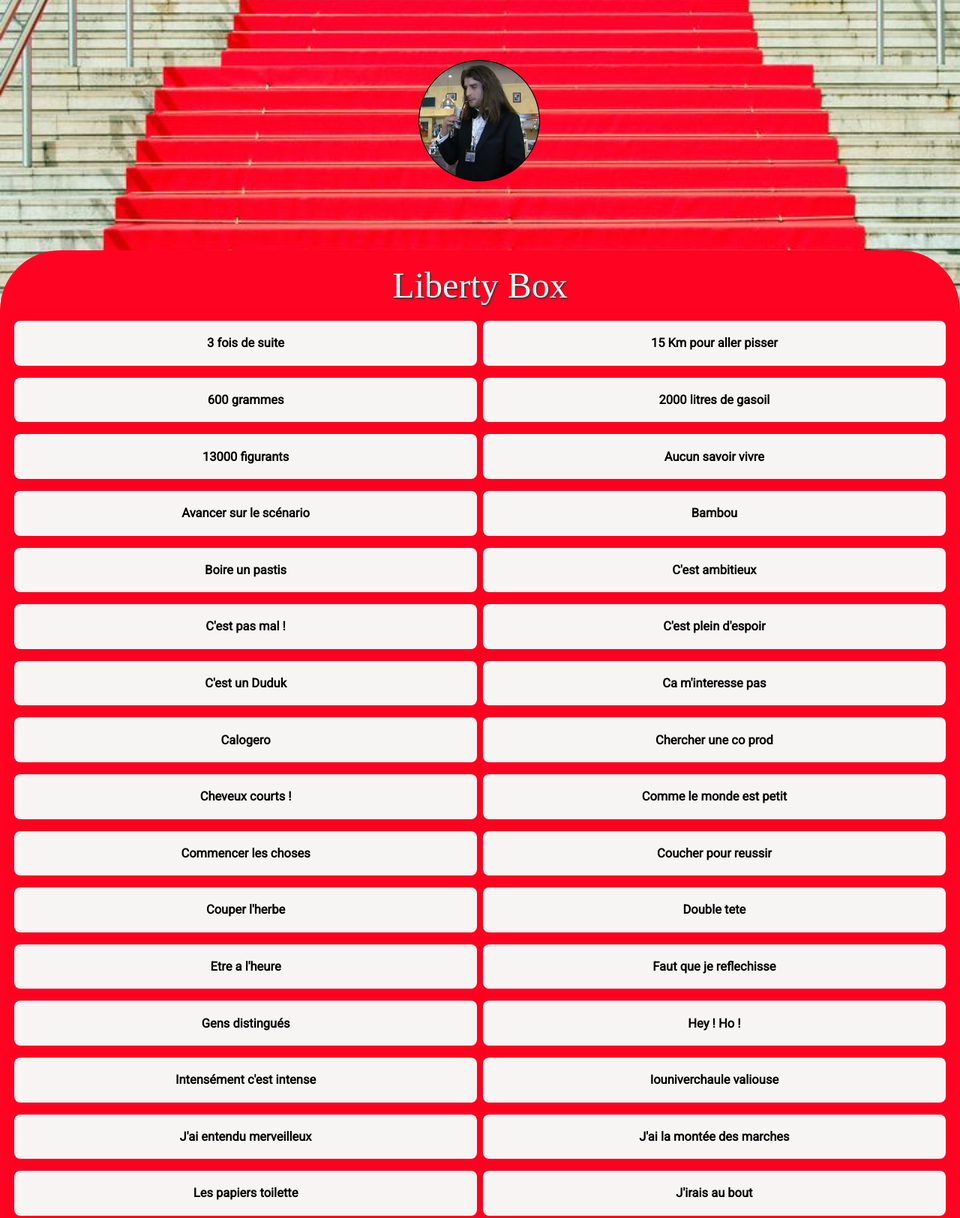
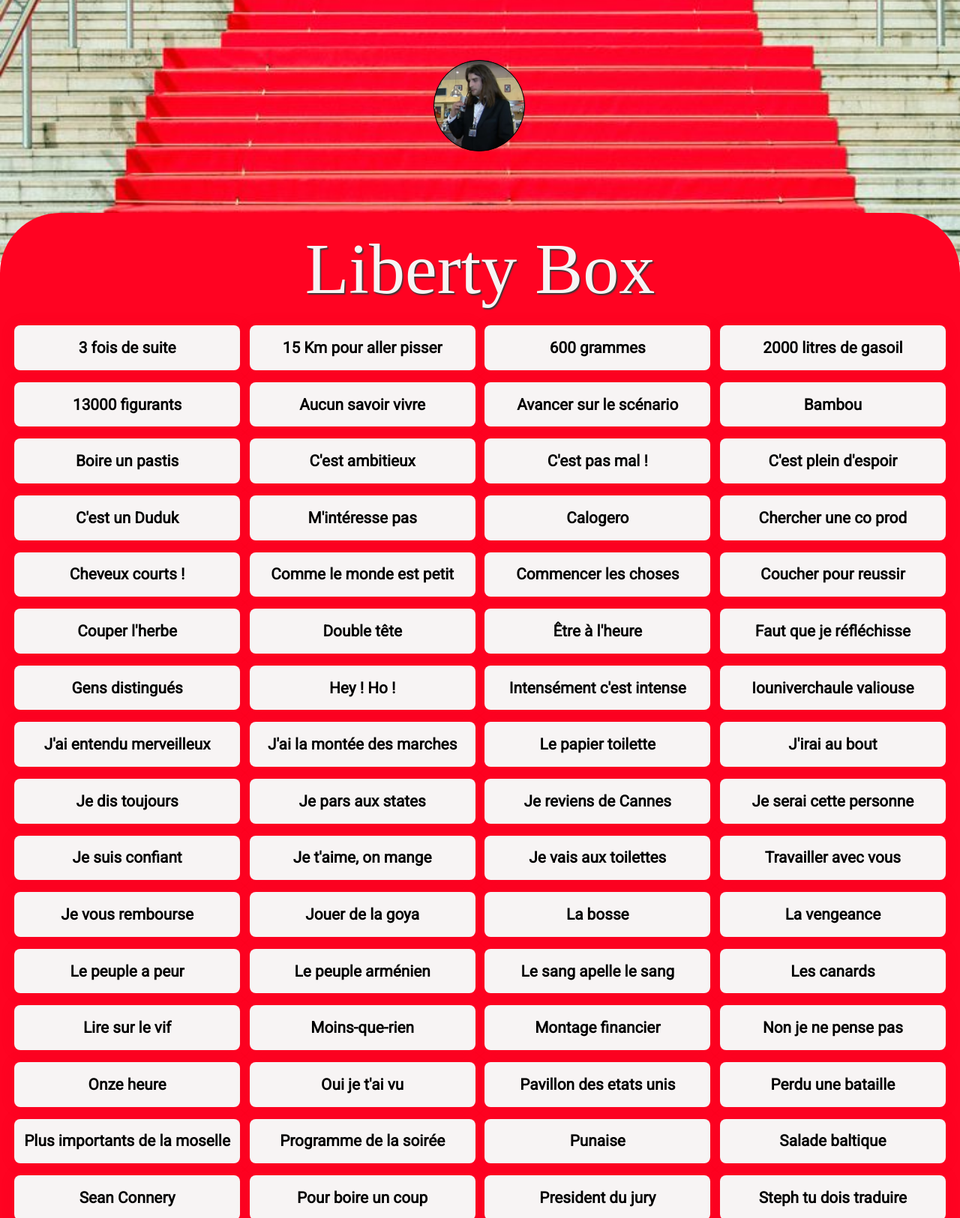
Before and after one commit to RomainMarcazzan/libertybox, a plain HTML site: page index.html in a window 1280 px wide. Shown: the top 1625 px of the page at 75% size. Drawn offline with Linux system fonts and the light colour scheme; a web font is replaced by a local one.

Commit message:
changing responsive logic

```diff
--- a/index.html
+++ b/index.html
@@ -5,7 +5,7 @@
     <meta http-equiv="X-UA-Compatible" content="IE=edge" />
     <meta name="viewport" content="width=device-width, initial-scale=1.0" />
     <link rel="stylesheet" href="style.css" />
-    <link rel="icon" type="image/png" href="" />
+    <link rel="icon" type="image/png" href="./img/ludo.png" />
     <link rel="preconnect" href="https://fonts.gstatic.com" />
     <link
       href="https://fonts.googleapis.com/css2?family=Mrs+Sheppards&display=swap"
--- a/sounds.json
+++ b/sounds.json
@@ -52,8 +52,8 @@
     "src": "C'est un Duduk.mp3"
   },
   {
-    "title": "Ca m'interesse pas",
-    "src": "Ca m'interesse pas.mp3"
+    "title": "M'intéresse pas",
+    "src": "M'intéresse pas.mp3"
   },
   {
     "title": "Calogero",
@@ -84,15 +84,15 @@
     "src": "Couper l'herbe.mp3"
   },
   {
-    "title": "Double tete",
-    "src": "Double tete.mp3"
+    "title": "Double tête",
+    "src": "Double tête.mp3"
   },
   {
-    "title": "Etre a l'heure",
+    "title": "Être à l'heure",
     "src": "Etre a l'heure.mp3"
   },
   {
-    "title": "Faut que je reflechisse",
+    "title": "Faut que je réfléchisse",
     "src": "Faut que je reflechisse.mp3"
   },
   {
@@ -120,11 +120,11 @@
     "src": "J'ai la montée des marches.mp3"
   },
   {
-    "title": "Les papiers toilette",
+    "title": "Le papier toilette",
     "src": "Les papiers toilette.mp3"
   },
   {
-    "title": "J'irais au bout",
+    "title": "J'irai au bout",
     "src": "J'irais au bout.mp3"
   },
   {
@@ -132,7 +132,7 @@
     "src": "Je dis toujours.mp3"
   },
   {
-    "title": "Je part au states",
+    "title": "Je pars aux states",
     "src": "Je part au states.mp3"
   },
   {
@@ -140,7 +140,7 @@
     "src": "Je reviens de Cannes.mp3"
   },
   {
-    "title": "Je serais cette personne",
+    "title": "Je serai cette personne",
     "src": "Je serais cette personne.mp3"
   },
   {
@@ -196,7 +196,7 @@
     "src": "Lire sur le vif.mp3"
   },
   {
-    "title": "Moins que rien",
+    "title": "Moins-que-rien",
     "src": "Moins que rien.mp3"
   },
   {
--- a/style.css
+++ b/style.css
@@ -28,7 +28,7 @@ body {
   width: 80px;
   object-fit: cover;
   height: 80px;
-  top: 25px;
+  top: 30px;
   right: calc(50% - 40px);
   border: 1px solid black;
   border-radius: 50%;
@@ -91,38 +91,63 @@ body {
   box-shadow: 0px 0px 40px rgba(0, 0, 0, 0.5);
 }
 
-@media screen and (min-width: 767px) and (max-width: 1024px) {
+@media screen and (min-width: 767px) and (max-width: 1439px) {
   #sounds {
     display: grid;
     margin-top: 20px;
     grid-template-columns: 1fr 1fr 1fr 1fr;
     grid-row: repeat(19, 1fr);
     row-gap: 1rem;
-    column-gap: 0.5rem;
+    column-gap: 0.8rem;
+  }
+
+  .container h1 {
+    font-size: 6rem;
+  }
+
+  .sound h2 {
+    font-size: 1.3rem;
   }
 
   .banner .cannes {
-    height: 300px;
+    height: 350px;
   }
 
   .banner .ludo {
-    height: 100px;
-    width: 100px;
+    height: 120px;
+    width: 120px;
     top: 80px;
-    right: calc(50% - 50px);
+    right: calc(50% - 60px);
   }
 }
 
-@media screen and (min-width: 1025px) {
+@media screen and (min-width: 1440px) {
+  #sounds {
+    display: grid;
+    margin-top: 20px;
+    grid-template-columns: 1fr 1fr 1fr 1fr;
+    grid-row: repeat(19, 1fr);
+    row-gap: 1rem;
+    column-gap: 3rem;
+  }
+
   .banner .cannes {
-    height: 400px;
+    height: 500px;
+  }
+
+  .container h1 {
+    font-size: 7rem;
+  }
+
+  .sound h2 {
+    font-size: 1.7rem;
   }
 
   .banner .ludo {
-    height: 160px;
-    width: 160px;
-    top: 80px;
-    right: calc(50% - 80px);
+    height: 200px;
+    width: 200px;
+    top: 120px;
+    right: calc(50% - 100px);
   }
 }
 
```
Also changed, not shown: 2 other files.
